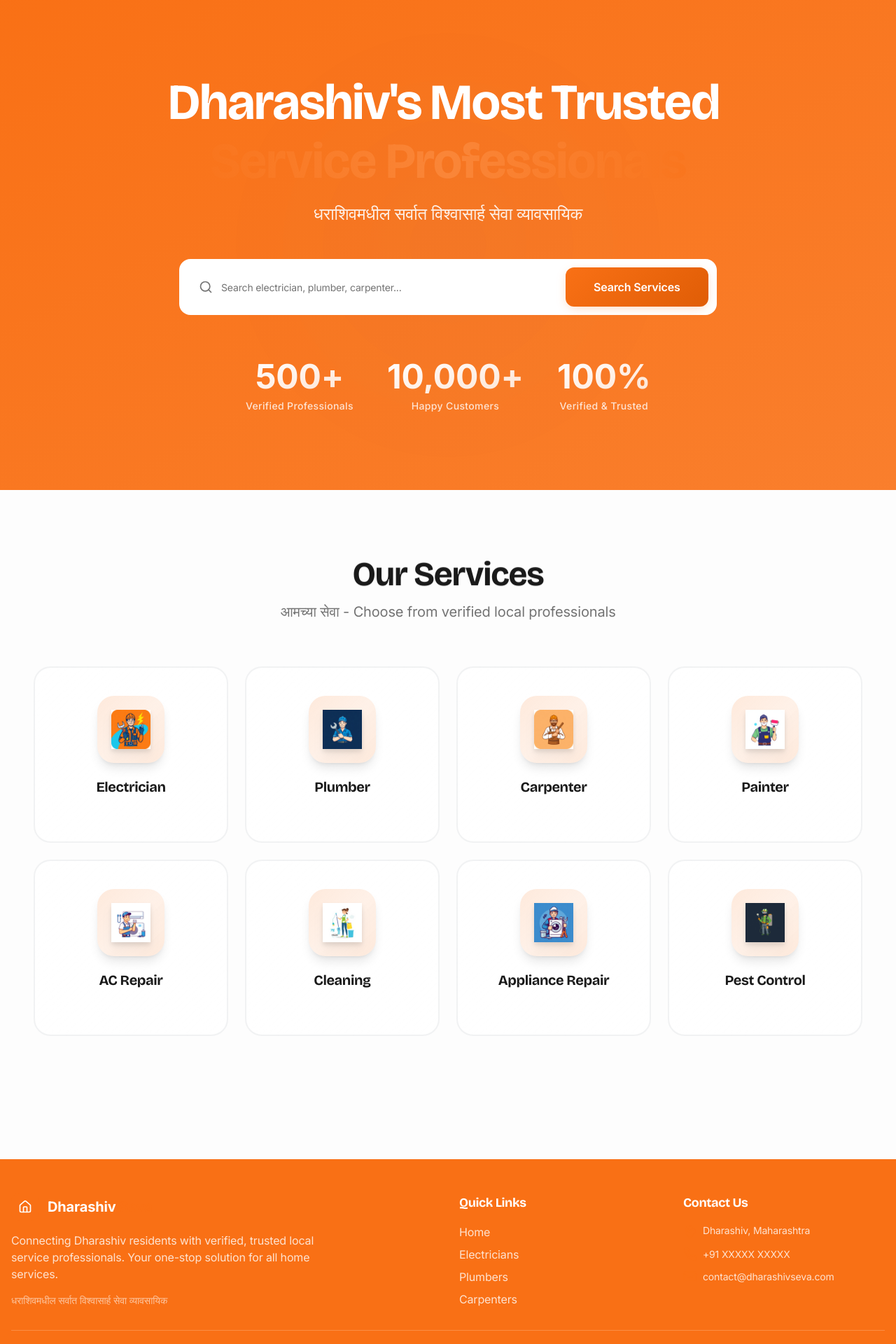
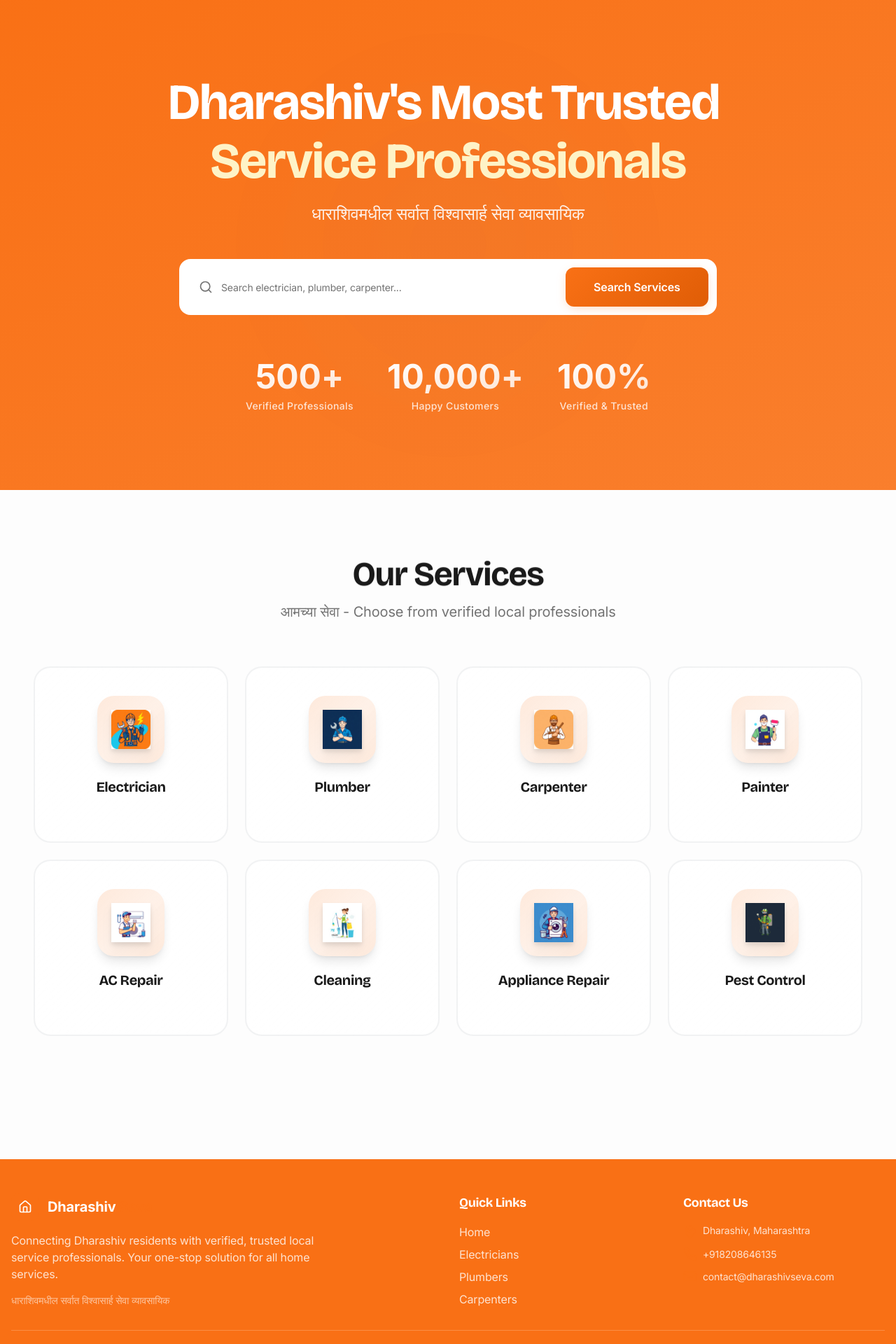
Before and after one commit to ideatmind/dharashiv-connect-trust, a React (Vite) app: page / in a window 1280 px wide. Shown: the top 1920 px of the page at 70% size. Built offline with nearby package versions, Linux system fonts and the light colour scheme; the HTML template or start-up script is replaced by a standard one.

Commit message:
Visual edit in Lovable

```diff
--- a/src/components/Footer.tsx
+++ b/src/components/Footer.tsx
@@ -1,9 +1,7 @@
 import { Home, Mail, Phone, MapPin } from "lucide-react";
 import { Link } from "react-router-dom";
-
 const Footer = () => {
-  return (
-    <footer className="bg-primary text-primary-foreground mt-20">
+  return <footer className="bg-primary text-primary-foreground mt-20">
       <div className="container mx-auto px-4 py-12">
         <div className="grid grid-cols-1 md:grid-cols-4 gap-8">
           {/* Brand */}
@@ -20,9 +18,7 @@ const Footer = () => {
               Connecting Dharashiv residents with verified, trusted local service professionals.
               Your one-stop solution for all home services.
             </p>
-            <p className="text-primary-foreground/60 text-sm">
-              धराशिवमधील सर्वात विश्वासार्ह सेवा व्यावसायिक
-            </p>
+            <p className="text-primary-foreground/60 text-sm">धाराशिवमधील सर्वात विश्वासार्ह सेवा व्यावसायिक</p>
           </div>
 
           {/* Quick Links */}
@@ -62,7 +58,7 @@ const Footer = () => {
               </li>
               <li className="flex items-center gap-2 text-primary-foreground/80">
                 <Phone className="h-5 w-5 flex-shrink-0 text-accent" />
-                <span className="text-sm">+91 XXXXX XXXXX</span>
+                <span className="text-sm">+918208646135</span>
               </li>
               <li className="flex items-center gap-2 text-primary-foreground/80">
                 <Mail className="h-5 w-5 flex-shrink-0 text-accent" />
@@ -77,16 +73,11 @@ const Footer = () => {
           <p className="text-primary-foreground/60 text-sm">
             © {new Date().getFullYear()} Dharashiv Seva. All rights reserved.
           </p>
-          <Link
-            to="/admin"
-            className="text-xs text-primary-foreground/40 hover:text-primary-foreground/80 transition-colors"
-          >
+          <Link to="/admin" className="text-xs text-primary-foreground/40 hover:text-primary-foreground/80 transition-colors">
             Admin
           </Link>
         </div>
       </div>
-    </footer>
-  );
+    </footer>;
 };
-
 export default Footer;
--- a/src/components/Hero.tsx
+++ b/src/components/Hero.tsx
@@ -3,15 +3,12 @@ import { useState, useEffect } from "react";
 import { useNavigate } from "react-router-dom";
 import { Button } from "@/components/ui/button";
 import { Input } from "@/components/ui/input";
-
 const Hero = () => {
   const [searchQuery, setSearchQuery] = useState("");
   const [animatedWords, setAnimatedWords] = useState<boolean[]>([]);
   const navigate = useNavigate();
-
   const headline = ["Dharashiv's", "Most", "Trusted"];
   const accentWord = "Service Professionals";
-
   useEffect(() => {
     // Animate headline words sequentially
     headline.forEach((_, index) => {
@@ -24,34 +21,27 @@ const Hero = () => {
       }, index * 150);
     });
   }, []);
-
   const handleSearch = () => {
     if (searchQuery.trim()) {
       // Navigate to search results page with query
       navigate(`/search?q=${encodeURIComponent(searchQuery.trim())}`);
     }
   };
-
   const handleKeyPress = (e: React.KeyboardEvent) => {
     if (e.key === 'Enter') {
       handleSearch();
     }
   };
-
-  return (
-    <section className="relative min-h-[700px] flex items-center justify-center overflow-hidden">
+  return <section className="relative min-h-[700px] flex items-center justify-center overflow-hidden">
       {/* Background Video Simulation (using gradient animation) */}
       <div className="absolute inset-0 z-0">
         <div className="absolute inset-0 bg-gradient-to-br from-primary via-primary/95 to-primary/90">
           {/* Animated overlay for depth */}
           <div className="absolute inset-0 opacity-30">
-            <div
-              className="absolute inset-0"
-              style={{
-                background: "radial-gradient(circle at 50% 50%, hsl(211 100% 50% / 0.15) 0%, transparent 50%)",
-                animation: "pulse 4s ease-in-out infinite",
-              }}
-            />
+            <div className="absolute inset-0" style={{
+            background: "radial-gradient(circle at 50% 50%, hsl(211 100% 50% / 0.15) 0%, transparent 50%)",
+            animation: "pulse 4s ease-in-out infinite"
+          }} />
           </div>
         </div>
       </div>
@@ -61,86 +51,63 @@ const Hero = () => {
         <div className="max-w-4xl mx-auto text-center">
           {/* Animated Headline */}
           <h1 className="text-4xl md:text-6xl lg:text-7xl font-bold text-white mb-6 leading-tight">
-            {headline.map((word, index) => (
-              <span
-                key={index}
-                className={`inline-block mr-3 slide-in-word ${
-                  animatedWords[index] ? "opacity-100" : "opacity-0"
-                }`}
-                style={{ animationDelay: `${index * 0.15}s` }}
-              >
+            {headline.map((word, index) => <span key={index} className={`inline-block mr-3 slide-in-word ${animatedWords[index] ? "opacity-100" : "opacity-0"}`} style={{
+            animationDelay: `${index * 0.15}s`
+          }}>
                 {word}
-              </span>
-            ))}
-            <span
-              className="block mt-3 bg-gradient-to-r from-accent via-accent-glow to-accent bg-clip-text text-transparent slide-in-word"
-              style={{ animationDelay: "0.45s" }}
-            >
+              </span>)}
+            <span style={{
+            animationDelay: "0.45s"
+          }} className="block mt-3 bg-gradient-to-r from-accent via-accent-glow to-accent bg-clip-text slide-in-word text-amber-100">
               {accentWord}
             </span>
           </h1>
 
-          <p
-            className="text-xl md:text-2xl text-white/90 mb-12 font-medium fade-in-up"
-            style={{ animationDelay: "0.6s" }}
-          >
-            धराशिवमधील सर्वात विश्वासार्ह सेवा व्यावसायिक
-          </p>
+          <p className="text-xl md:text-2xl text-white/90 mb-12 font-medium fade-in-up" style={{
+          animationDelay: "0.6s"
+        }}>धाराशिवमधील सर्वात विश्वासार्ह सेवा व्यावसायिक</p>
 
           {/* Premium Search Bar */}
-          <div
-            className="max-w-3xl mx-auto fade-in-up"
-            style={{ animationDelay: "0.8s" }}
-          >
+          <div className="max-w-3xl mx-auto fade-in-up" style={{
+          animationDelay: "0.8s"
+        }}>
             <div className="flex flex-col sm:flex-row gap-3 bg-white p-3 rounded-2xl shadow-[var(--shadow-strong)]">
               <div className="flex-1 relative">
                 <Search className="absolute left-4 top-1/2 -translate-y-1/2 text-muted-foreground h-5 w-5" />
-                <Input
-                  type="text"
-                  placeholder="Search electrician, plumber, carpenter..."
-                  value={searchQuery}
-                  onChange={(e) => setSearchQuery(e.target.value)}
-                  onKeyPress={handleKeyPress}
-                  className="pl-12 border-0 focus-visible:ring-0 focus-visible:ring-offset-0 h-14 text-base bg-transparent"
-                />
+                <Input type="text" placeholder="Search electrician, plumber, carpenter..." value={searchQuery} onChange={e => setSearchQuery(e.target.value)} onKeyPress={handleKeyPress} className="pl-12 border-0 focus-visible:ring-0 focus-visible:ring-offset-0 h-14 text-base bg-transparent" />
               </div>
-              <Button
-                onClick={handleSearch}
-                className="btn-premium h-14 px-10 text-base rounded-xl font-semibold"
-              >
+              <Button onClick={handleSearch} className="btn-premium h-14 px-10 text-base rounded-xl font-semibold">
                 Search Services
               </Button>
             </div>
           </div>
 
           {/* Trust Indicators with stagger animation */}
-          <div
-            className="mt-16 flex flex-wrap justify-center gap-12 text-white fade-in-up"
-            style={{ animationDelay: "1s" }}
-          >
-            {[
-              { label: "Verified Professionals", value: "500+" },
-              { label: "Happy Customers", value: "10,000+" },
-              { label: "Verified & Trusted", value: "100%" },
-            ].map((stat, index) => (
-              <div
-                key={stat.label}
-                className="text-center fade-in-scale"
-                style={{ animationDelay: `${1 + index * 0.15}s` }}
-              >
+          <div className="mt-16 flex flex-wrap justify-center gap-12 text-white fade-in-up" style={{
+          animationDelay: "1s"
+        }}>
+            {[{
+            label: "Verified Professionals",
+            value: "500+"
+          }, {
+            label: "Happy Customers",
+            value: "10,000+"
+          }, {
+            label: "Verified & Trusted",
+            value: "100%"
+          }].map((stat, index) => <div key={stat.label} className="text-center fade-in-scale" style={{
+            animationDelay: `${1 + index * 0.15}s`
+          }}>
                 <div className="text-4xl md:text-5xl font-bold mb-2 bg-gradient-to-br from-white to-white/80 bg-clip-text text-transparent">
                   {stat.value}
                 </div>
                 <div className="text-white/80 text-sm font-medium tracking-wide">
                   {stat.label}
                 </div>
-              </div>
-            ))}
+              </div>)}
           </div>
         </div>
       </div>
-    </section>
-  );
+    </section>;
 };
-
 export default Hero;
```
